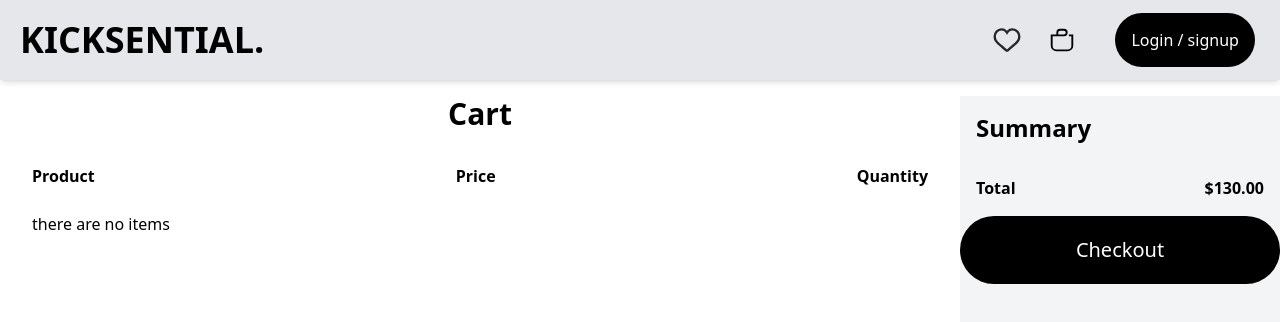
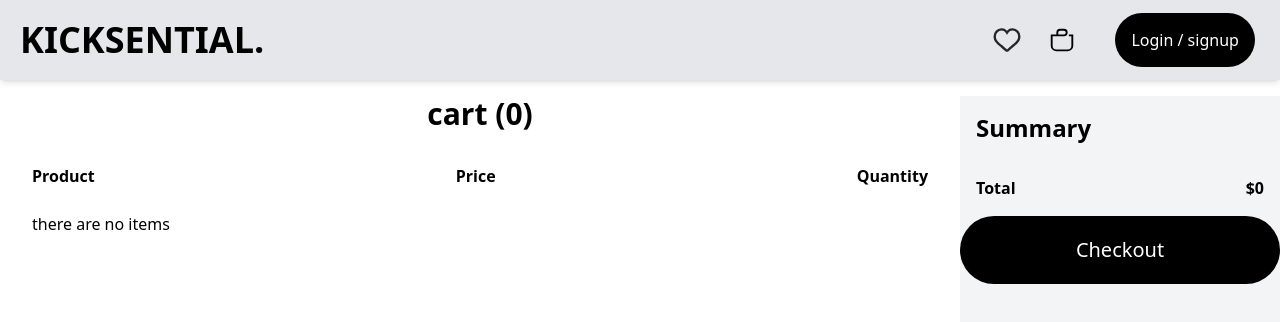
Before and after one commit to MakaChikava/E-Commerce, a React (Create React App) app in the folder kicksential/: page /cart in a window 1280 px wide. Shown: the top 322 px of the page. Built offline with nearby package versions, Linux system fonts and the light colour scheme.

Commit message:
subtotal is now working

```diff
--- a/kicksential/src/cart.js
+++ b/kicksential/src/cart.js
@@ -1,11 +1,17 @@
 
 import Navbar from "./components/Navbar";
 import { useSelector, useDispatch } from "react-redux";
-import { addToCart, decreaseCart, removeFromCart } from "./redux/cartSlice";
+import { addToCart, decreaseCart, getTotals, removeFromCart } from "./redux/cartSlice";
+import { useEffect } from "react";
 
 const Cart = () => {
-    const cart = useSelector((state)=> state.cart.cartItems)
+    const cartItems = useSelector((state)=> state.cart.cartItems)
+    const cart = useSelector((state)=> state.cart)
     const dispatch = useDispatch()
+
+    useEffect(()=>{
+        dispatch(getTotals())
+    }, [cart])
 
     const handleDelete = (cartItem) => {
         dispatch(removeFromCart(cartItem))
@@ -30,7 +36,7 @@ const Cart = () => {
         <div className="flex">
             <div className="flex flex-col h-screen w-3/4">
                 <div className="flex justify-center">
-                    <h1 className="font-bold text-3xl">Cart</h1>
+                    <h1 className="font-bold text-3xl">cart ({cart.cartTotalQuantity})</h1> {/* Put on navbar */}
                 </div>
 
                 <div className='flex w-full flex-col p-8'>
@@ -41,11 +47,11 @@ const Cart = () => {
                                 <h3 className="font-bold">Quantity</h3>
                             </div>
                             <br/>
-                {cart.length === 0?(
+                {cartItems.length === 0?(
                         <p>there are no items</p>
                     ):(
                     <>
-                    {cart.map((cartItem)=>(
+                    {cartItems.map((cartItem)=>(
                             <div className="flex justify-between">
                                 <h3>
                                 <img
@@ -75,7 +81,7 @@ const Cart = () => {
                     <h1 className="font-bold text-2xl p-4">Summary</h1>
                 </div>
 
-                {cart.map((cartItem)=>(
+                {cartItems.map((cartItem)=>(
                     <>
                         <div className="flex justify-between p-4 w-full">
                             <p className="flex">{cartItem.cartQuantity}x {cartItem.name}</p>
@@ -87,8 +93,9 @@ const Cart = () => {
 
                 <div className="flex w-full justify-between p-4">
                     <p className="flex font-bold">Total</p>
-                    <p className="flex font-bold">$130.00</p>
+                    <p className="flex font-bold">${cart.cartTotalAmount}</p>
                 </div>
+
 
 
                 <div className="flex w-full">
--- a/kicksential/src/index.js
+++ b/kicksential/src/index.js
@@ -8,6 +8,7 @@ import SignUp from './signup'
 import Login from './login'
 import { Provider } from 'react-redux';
 import store from './redux/store';
+import { getTotals } from './redux/cartSlice';
 
 
 const router = createBrowserRouter([
@@ -33,6 +34,7 @@ const router = createBrowserRouter([
   }
 ]);
 
+store.dispatch(getTotals());
 
 const root = ReactDOM.createRoot(document.getElementById('root'));
 root.render(
```
